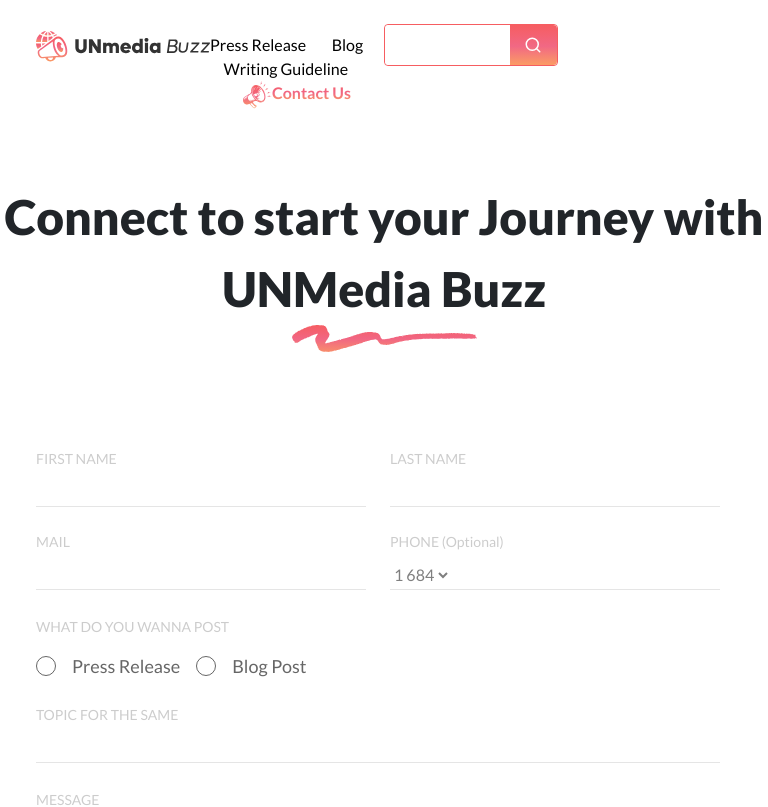
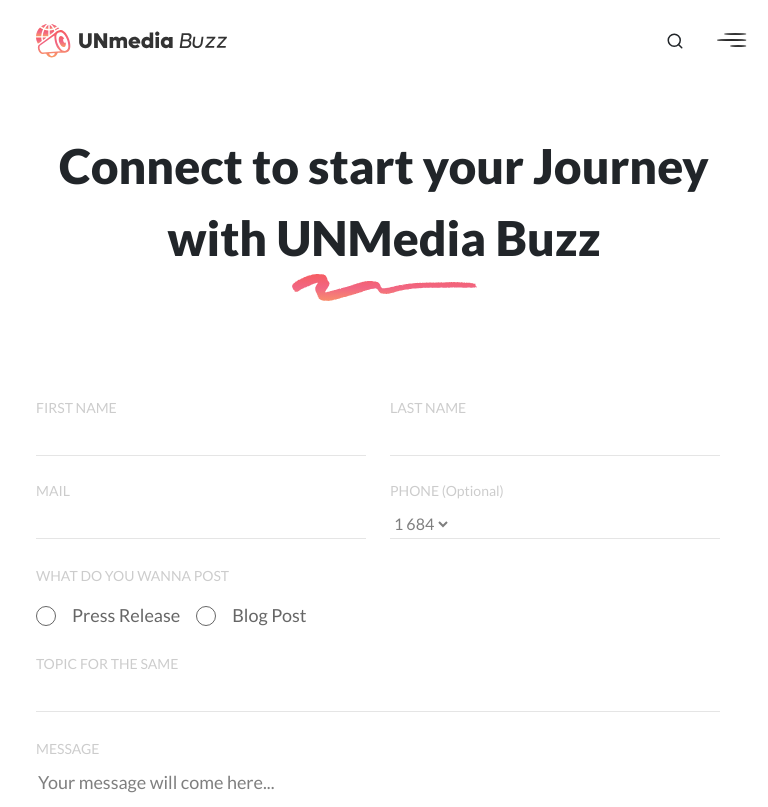
Before and after one commit to kevanultroneous/unmediabuzz-frontend, a Next.js app: page /contact-us in a window 768 px wide. Shown: the top 807 px of the page. Built offline with nearby package versions, Linux system fonts and the light colour scheme.

Commit message:
header css chnage

```diff
--- a/components/common/Header.js
+++ b/components/common/Header.js
@@ -29,7 +29,7 @@ const Header = () => {
   return (
     <ContainerWrraper customClass={`${styles.HeaderContainer}`}>
       <Row className={styles.MainMenuRow}>
-        <Col xs={6} md={3} lg={3} xl={3} className={`ColPaddingRemove`}>
+        <Col xs={6} md={6} lg={3} xl={3} className={`ColPaddingRemove`}>
           <div className={styles.MobileLogoWrraper}>
             <Image
               src="/assets/icons/unmb.svg"
@@ -40,7 +40,7 @@ const Header = () => {
           </div>
         </Col>
 
-        <Col xs={6} md={3} lg={6} xl={6} className={`ColPaddingRemove`}>
+        <Col xs={6} md={6} lg={6} xl={6} className={`ColPaddingRemove`}>
           <div className={styles.MobileSearchMenu}>
             <FiSearch size={18} className={styles.SearchIcon} />
             <div
--- a/pages/press-release/index.js
+++ b/pages/press-release/index.js
@@ -40,7 +40,7 @@ const PressRelease = () => {
       <HeroSection />
       <ContainerWrraper customClass={`${styles.CardModelContainerWrraper}`}>
         <Row>
-          <Col xs={12} sm={12} md={7} lg={8} xl={8}>
+          <Col xs={12} sm={12} md={12} lg={8} xl={8}>
             {arry.map((value, index) => (
               <CardModel
                 customtitleclass={`${styles.ParagraphSize}`}
--- a/styles/ContactUs.module.css
+++ b/styles/ContactUs.module.css
@@ -201,6 +201,9 @@
   .RemoveSideImageBar {
     display: none;
   }
+  .Heading {
+    width: 100%;
+  }
 }
 /* leptop */
 @media (min-width: 1200px) and (max-width: 1730px) {
--- a/styles/common/CategorySidebar.module.css
+++ b/styles/common/CategorySidebar.module.css
@@ -44,6 +44,9 @@
   }
 }
 @media (min-width: 768px) and (max-width: 1080px) {
+  .CategoryWrraper {
+    display: none;
+  }
 }
 @media (min-width: 1200px) and (max-width: 1730px) {
 }
--- a/styles/common/Header.module.css
+++ b/styles/common/Header.module.css
@@ -113,8 +113,44 @@
   .Links {
     margin-bottom: 1rem;
   }
+  .HeaderContainer {
+    position: sticky;
+    z-index: 10;
+  }
 }
 @media (min-width: 768px) and (max-width: 1080px) {
+  .MobileSearchMenu {
+    display: block;
+  }
+  .HideMenusInMob {
+    display: none;
+  }
+  .HeaderContainer {
+    position: sticky;
+    top: 0;
+    padding-top: 1.5rem;
+    padding-bottom: 1.5rem;
+    background-color: var(--primaryColor);
+  }
+  .MobileSearchMenu {
+    text-align: right;
+  }
+  .SearchGroup {
+    display: none;
+  }
+  .SearchIcon {
+    margin-right: 3rem;
+  }
+  .MobileMenuSidebar {
+    padding-top: 2rem;
+    padding-left: 0.5rem;
+    display: flex;
+    flex-direction: column;
+  }
+  .SelectedLink,
+  .Links {
+    margin-bottom: 1rem;
+  }
 }
 @media (min-width: 1200px) and (max-width: 1730px) {
 }
--- a/styles/globals.css
+++ b/styles/globals.css
@@ -6,7 +6,7 @@ body {
   margin: 0;
   font-family: "Lato", sans-serif;
   scroll-behavior: auto !important;
-  /* overflow-x: hidden; */
+  overflow-x: hidden;
 }
 
 a {
@@ -206,3 +206,12 @@ a {
   height: 10rem;
   overflow: hidden;
 }
+@media (min-width: 768px) and (max-width: 1080px) {
+  #nav-icon3 {
+    top: 0rem;
+    width: 65%;
+  }
+  .offcanvas.offcanvas-start {
+    width: 100% !important;
+  }
+}
```
